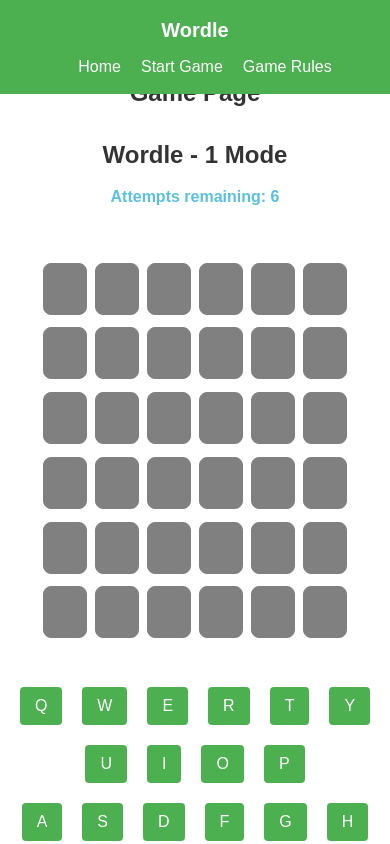
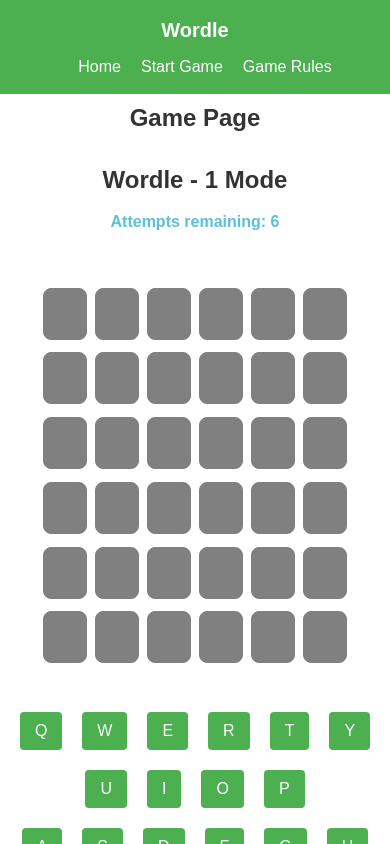
Before and after one commit to ziyue-m/ziyue-ma-project2, a React (Vite) app: page /game/1 in a window 390 px wide. Shown: the top 844 px of the page. Built offline with nearby package versions, Linux system fonts and the light colour scheme.

Commit message:
final version

```diff
--- a/src/App.css
+++ b/src/App.css
@@ -533,7 +533,7 @@
     flex-wrap: wrap;
   }
   .game-page {
-    padding-top: 300px;
+    padding-top: 350px;
   }
 
   .game-page h1 {
```
